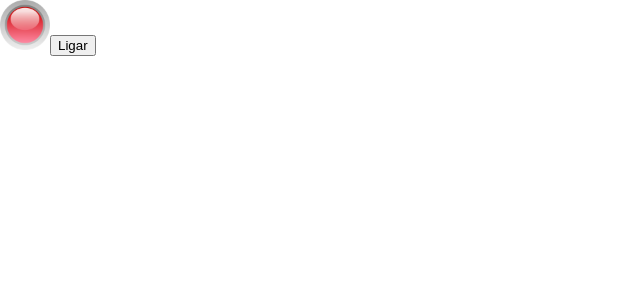
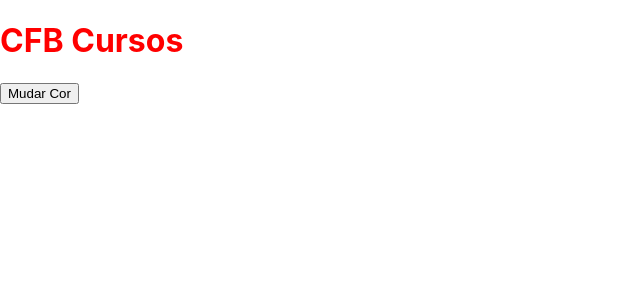
Before and after one commit to kaueOliveira/React, a React (Create React App) app: page / in a window 1280 px wide. Shown: the top 300 px of the page, without its empty margins (0-640 px from the left). Built offline with nearby package versions, Linux system fonts and the light colour scheme.

Commit message:
Estudando sobre renderização condicional

```diff
--- a/src/App.js
+++ b/src/App.js
@@ -1,11 +1,36 @@
-import React, { useState } from "react";
-import Led from "./components/Led";
+import React, {useState} from "react";
+
 
 export default function App() {
-  const [ligado, setLigado] = useState(false);
+
+  const [cor, setCor] = useState(1)
+
+  const vermelho = {color: '#f00'}
+  const verde = {color: '#0f0'}
+  const azul = {color: '#00f'}
+
+  const retCor =(c)=> {
+    if (c === 1) {
+      return vermelho
+    } else if (c === 2) {
+      return verde
+    } else {
+      return azul
+    }
+  }
+
+  const mudaCor =()=> {
+    console.log(cor)
+    setCor(cor+1)
+    if (cor > 2) {
+      setCor(1)
+    }
+  }
+
   return (
     <>
-      <Led ligado={ligado} setLigado={setLigado}/>
+      <h1 style={retCor(cor)}>CFB Cursos</h1>
+      <button onClick={()=>mudaCor()}>Mudar Cor</button>
     </>
   );
 }
```
